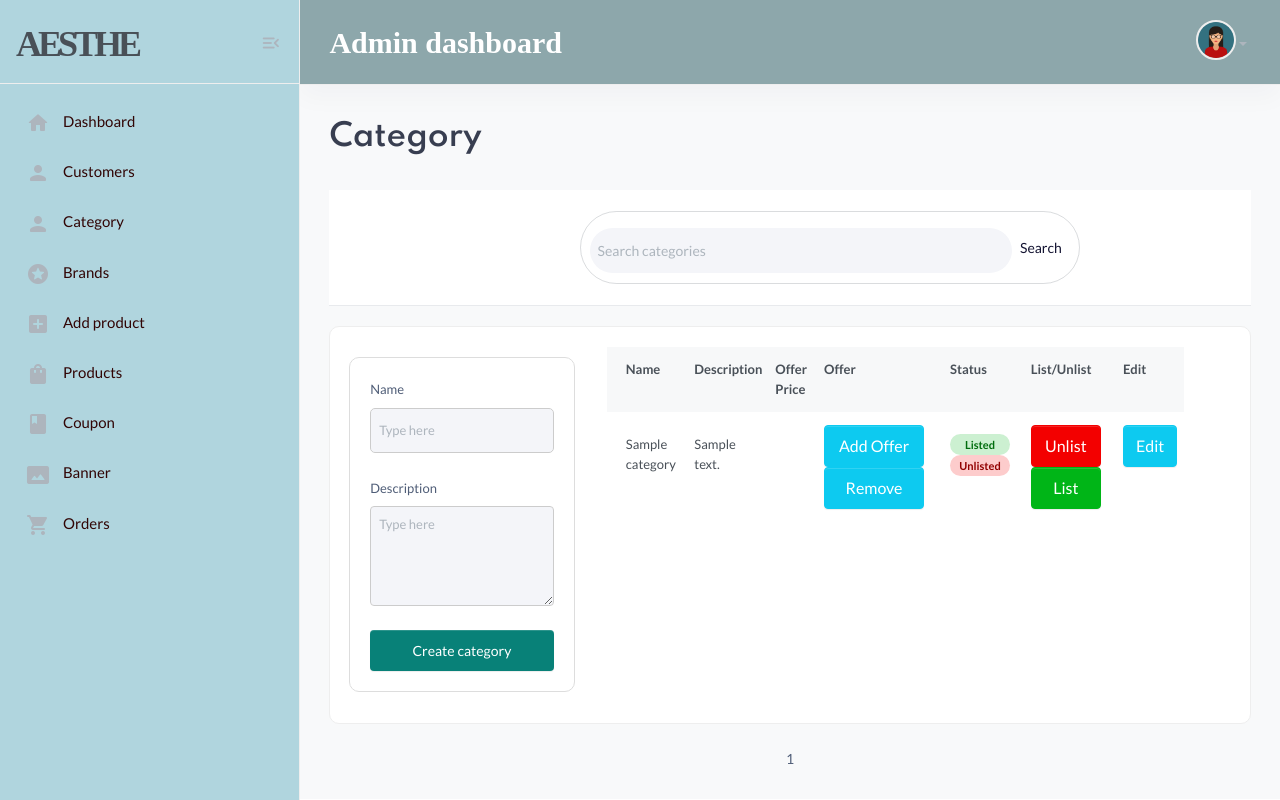
After one commit to aji1ms/aesthe-ecommerce, a Node server app: page /admin/category in a window 1280 px wide. The commit adds this page. Run offline with Node 20, Linux system fonts and the light colour scheme; tables that the repository leaves empty hold one stand-in row (values such as "Sample post"); some libraries are stand-ins or nearby versions.

Commit message:
Admin category- list/add new category implemented

```diff
--- /dev/null
+++ b/controllers/admin/categoryController.js
@@ -0,0 +1,56 @@
+const Category = require("../../models/categorySchema");
+
+
+
+const categoryInfo = async (req, res) => {
+    try {
+
+        const page = parseInt(req.query.page) || 1;
+        const limit = 4;
+        const skip = (page - 1) * limit;
+
+        const categoryData = await Category.find({})
+            .sort({ createdAt: -1 })
+            .skip(skip)
+            .limit(limit);
+
+        const totalCategories = await Category.countDocuments();
+        const totalPages = Math.ceil(totalCategories / limit);
+        res.render("category", {
+            cat: categoryData,
+            currentPage: page,
+            totalPage: totalPages,
+            totalCategories: totalCategories
+        })
+
+    } catch (error) {
+        console.log(error);
+        res.redirect("/errorpage");
+    }
+}
+
+
+const addCategory = async (req, res) => {
+    const { name, description } = req.body;
+    try {
+
+        const existingCategory = await Category.findOne({ name });
+        if (existingCategory) {
+            return res.status(400).json({ error: "Category already exists" })
+        }
+        const newCategory = new Category({
+            name,
+            description,
+        })
+        await newCategory.save()
+        return res.json({ message: "Category added successfully" });
+
+    } catch (error) {
+        return res.status(500).json({ error: "Internal server error" })
+    }
+}
+
+module.exports = {
+    categoryInfo,
+    addCategory,
+}
--- a/public/style.css
+++ b/public/style.css
@@ -63,6 +63,7 @@ img {
   display: flex;
   align-items: center;
   padding: 10px;
+  position: relative;
 }
 
 nav {
@@ -141,6 +142,7 @@ nav ul img {
   flex-direction: column;
   justify-content: center;
   align-items: center;
+  margin-top: 70px;
 }
 
 .second-nav-container .second-nav {
@@ -156,6 +158,9 @@ nav ul img {
 #logoImage {
   width: 200px;
   height: 180px;
+  position: absolute;
+  top: 0px;
+  right: 650px;
 }
 
 .second-nav li {
--- /dev/null
+++ b/views/admin/category.ejs
@@ -0,0 +1,284 @@
+<%- include("../../views/partials/admin/header") %>
+
+    <head>
+        <link rel="stylesheet" href="https://cdn.jsdelivr.net/npm/sweetalert2@10/dist/sweetalert2.min.css" />
+        <style>
+            .col-md-3 {
+                padding: 20px;
+                border: 1px solid #ddd;
+                border-radius: 10px;
+                margin: 10px;
+            }
+
+            .form-label {
+                margin-bottom: 8px;
+            }
+
+            .form-control {
+                width: 100%;
+                padding: 8px;
+                margin-bottom: 10px;
+                border: 1px solid #ccc;
+                border-radius: 5px;
+                box-sizing: border-box;
+            }
+
+            .d-grid {
+                margin-top: 20px;
+            }
+
+            .btn-primary {
+                background-color: #007bff;
+                color: #fff;
+                border: 1px solid #007bff;
+                border-radius: 5px;
+                padding: 10px 20px;
+                cursor: pointer;
+            }
+
+            .btn-primary:hover {
+                background-color: #0056b3;
+                border-color: #0056b3;
+            }
+
+            .pagination-container {
+                text-align: center;
+            }
+
+            .pagination {
+                display: inline-block;
+            }
+
+            .pagination a,
+            .pagination .current-page {
+                display: inline-block;
+                padding: 5px 10px;
+                margin: 0 2px;
+                border: 1px solid #ddd;
+                text-decoration: none;
+                color: #333;
+            }
+
+            .pagination a:hover {
+                background-color: #f5f5f5;
+            }
+
+            .error-message {
+                color: red;
+            }
+        </style>
+    </head>
+
+    <body>
+        <section class="content-main">
+            <div class="content-header">
+                <div>
+                    <h2 class="content-title card-title">Category</h2>
+                </div>
+            </div>
+            <header class="card-header text-center mb-20">
+                <form action="/admin/category/" method="get" class="d-inline">
+                    <div class="input-group input-group-sm border border-1 border-grey rounded-pill"
+                        style="width: 500px; margin-left: 230px">
+                        <input type="text" class="form-control border-0 rounded-pill mt-3"
+                            placeholder="Search categories" name="search" />
+                        <button class="btn" type="submit">Search</button>
+                    </div>
+                </form>
+            </header>
+            <div class="card">
+                <div class="card-body">
+                    <div class="row">
+                        <div class="col-md-3">
+                            <form method="post" action="/admin/addCategory" onsubmit="return handleFormSubmit(event)">
+                                <div class="mb-4">
+                                    <label for="product_name" class="form-label">Name</label>
+                                    <input type="text" name="name" placeholder="Type here" class="form-control"
+                                        id="product_name" required />
+                                    <div id="name-error" class="error-message"></div>
+                                </div>
+                                <div class="mb-4">
+                                    <label class="form-label">Description</label>
+                                    <textarea placeholder="Type here" name="description" class="form-control"
+                                        id="descriptionId" required></textarea>
+                                    <div id="description-error" class="error-message"></div>
+                                </div>
+                                <div class="d-grid">
+                                    <button class="btn btn-primary" type="submit">
+                                        Create category
+                                    </button>
+                                </div>
+                            </form>
+                        </div>
+                        <div class="col-md-8 ml-10">
+                            <div class="table-responsive">
+                                <table class="table table-hover">
+                                    <thead>
+                                        <tr>
+                                            <th class="text-center"></th>
+                                            <th>Name</th>
+                                            <th>Description</th>
+                                            <th>Offer Price</th>
+                                            <th>Offer</th>
+                                            <th>Status</th>
+                                            <th>List/Unlist</th>
+                                            <th class="text-start">Edit</th>
+                                        </tr>
+                                    </thead>
+                                    <tbody>
+                                        <%cat.reverse().forEach((category,index)=>{%>
+                                            <tr>
+                                                <td></td>
+                                                <td class="text-start">
+                                                    <%=category.name%>
+                                                </td>
+                                                <td class="text-start">
+                                                    <%=category.description%>
+                                                </td>
+                                                <td>
+                                                </td>
+                                                <td class="text-start">
+                                                    <button class="btn btn-info" style="width: 100px">
+                                                        <a href="#" class="text-white">Add Offer</a>
+                                                    </button>
+                                                    <button class="btn btn-info" style="width: 100px">
+                                                        <a href="#" class="text-white">Remove</a>
+                                                    </button>
+                                                </td>
+                                                <td class="text-start">
+                                                    <span class="badge rounded-pill alert-success"
+                                                        style="width: 60px">Listed</span>
+                                                    <span class="badge rounded-pill alert-danger"
+                                                        style="width: 60px">Unlisted</span>
+                                                </td>
+                                                <td class="text-start">
+                                                    <button class="btn btn-danger" style="width: 70px">
+                                                        <a href="#" class="text-white">Unlist</a>
+                                                    </button>
+                                                    <button class="btn btn-success" style="width: 70px">
+                                                        <a href="" class="text-white">List</a>
+                                                    </button>
+                                                </td>
+                                                <td class="text-start">
+                                                    <button class="btn btn-info">
+                                                        <a href="" class="text-white">Edit</a>
+                                                    </button>
+                                                </td>
+                                            </tr>
+                                            <%})%>
+                                    </tbody>
+                                </table>
+                            </div>
+                        </div>
+                    </div>
+                </div>
+            </div>
+            <div class="pagination-container">
+                <% if (currentPage> 1) { %>
+                    <a href="?page=<%= currentPage - 1 %>">&laquo; Previous</a>
+                    <% } %>
+                        <% for (let i=1; i <=totalPage; i++) { %>
+                            <% if (i===currentPage) { %>
+                                <span class="current-page">
+                                    <%= i %>
+                                </span>
+                                <% } else { %>
+                                    <a href="?page=<%= i %>">
+                                        <%= i %>
+                                    </a>
+                                    <% } %>
+                                        <% } %>
+                                            <% if (currentPage < totalPage) { %>
+                                                <a href="?page=<%= currentPage + 1 %>">Next &raquo;</a>
+                                                <% } %>
+            </div>
+
+        </section>
+        <script src="https://cdn.jsdelivr.net/npm/sweetalert2@10/dist/sweetalert2.min.js"></script>
+        <script src="https://cdnjs.cloudflare.com/ajax/libs/jquery/3.7.1/jquery.min.js"></script>
+        <script>
+
+            function handleFormSubmit(event) {
+                event.preventDefault();
+                if (!validateForm()) {
+                    return;
+                }
+                const name = document.getElementsByName("name")[0].value;
+                const description = document.getElementById("descriptionId").value;
+
+                fetch('/admin/addCategory', {
+                    method: 'POST',
+                    headers: {
+                        'Content-Type': 'application/json'
+                    },
+                    body: JSON.stringify({ name, description })
+                })
+                    .then(response => {
+                        if (!response.ok) {
+                            return response.json().then(err => {
+                                throw new Error(err.error);
+                            })
+                        }
+                        return response.json();
+                    })
+                    .then(data => {
+                        location.reload();
+                    })
+                    .catch(error => {
+                        if (error.message === "Category already exists") {
+                            Swal.fire({
+
+                                icon: 'error',
+                                title: "Oops",
+                                text: "Category already exists"
+
+                            })
+                        } else {
+                            Swal.fire({
+                                icon: 'error',
+                                title: "Oops",
+                                text: "An error occured while adding the category"
+                            })
+                        }
+                    })
+            }
+
+            function validateForm() {
+                clearErrorMessage();
+                const name = document.getElementsByName("name")[0].value.trim();
+                const description = document.getElementById("descriptionId").value.trim();
+                isValid = true
+
+                if (name === "") {
+                    displayErrorMessage("name-error", "Please enter name");
+                    isValid = false
+                } else if (!/^[a-zA-Z\s]+$/.test(name)) {
+                    displayErrorMessage("name-error", "Category name should contain only alphabetic characters");
+                    isValid = false
+                }
+
+                if (description === "") {
+                    displayErrorMessage("description-error", "Please enter a description");
+                    isValid = false;
+                }
+                return isValid;
+            }
+
+
+            function displayErrorMessage(elementId, message) {
+                var errorElement = document.getElementById(elementId);
+                errorElement.innerText = message;
+                errorElement.style.display = "block";
+            }
+
+
+            function clearErrorMessage() {
+                const errorElements = document.getElementsByClassName("error-message");
+                Array.from(errorElements).forEach((element) => {
+                    element.innerText = "";
+                    element.style.display = "none";
+                });
+            }
+
+        </script>
+        <%- include("../../views/partials/admin/footer") %>
```
Also changed, not shown: routes/adminRouter.js (+11 -7 lines), app.js (line endings or trailing spaces).
